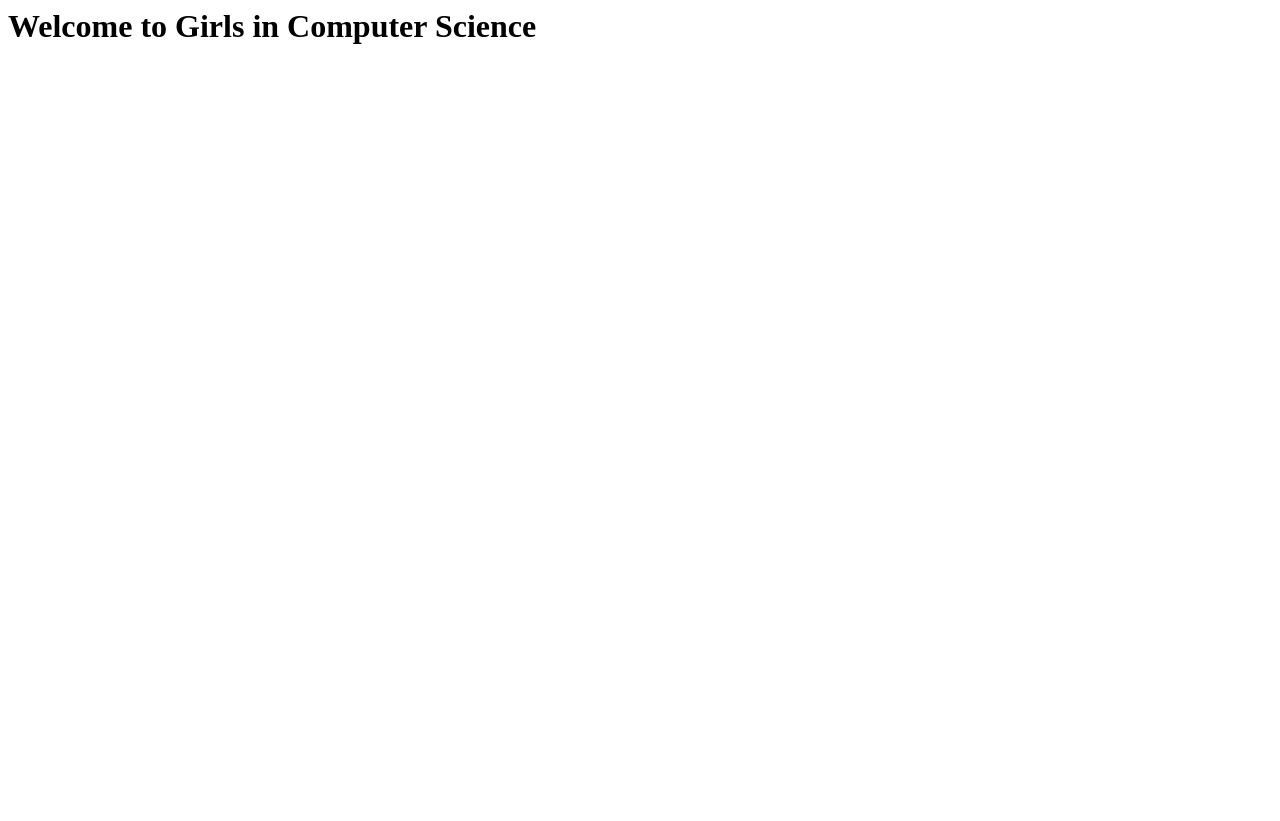
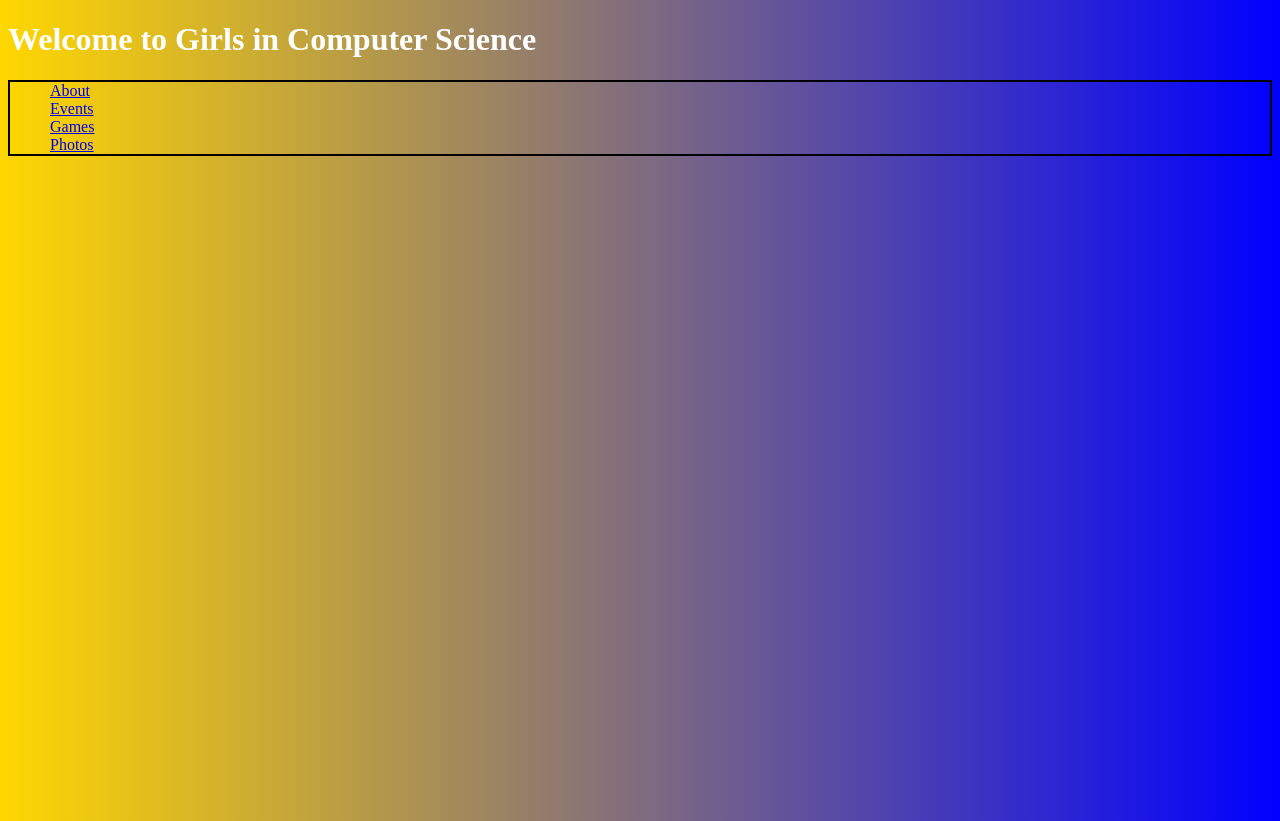
Before and after one commit to Christinarbuck/gics, a website: page gics/JavaScript/views/home.html in a window 1280 px wide. Before the commit the page ends 800 px from the top, so only its background shows below. Drawn offline with Linux system fonts and the light colour scheme.

Commit message:
added doctype, css, and html classes

```diff
--- a/gics/JavaScript/views/home.html
+++ b/gics/JavaScript/views/home.html
@@ -1,5 +1,26 @@
-<div class="container row">
-  <div class="col-md-12">
-    <h1>Welcome to Girls in Computer Science</h1>
+<!DOCTYPE html>
+<html lang="en">
+<head>
+  <meta charset="UTF-8">
+  <meta name="viewport" content="width=device-width, initial-scale=1.0">
+  <meta http-equiv="X-UA-Compatible" content="ie=edge">
+  <link rel="stylesheet" href="style.css">
+  <title>Home</title>
+</head>
+
+<body>
+  <div class="container row">
+    <div class="col-md-12">
+      <h1 class="header">Welcome to Girls in Computer Science</h1>
+    </div>
   </div>
-</div>
+  <div class="navigation">
+      <ul class="navigation navigation--items">
+        <li><a href="about.html">About</a></li>
+        <li><a href="events.html">Events</a></li>
+        <li><a href="snake.html">Games</a></li>
+        <li><a href="photos.html">Photos</a></li>
+      </ul>
+    </div>
+</body>
+</html>
--- /dev/null
+++ b/gics/JavaScript/views/style.css
@@ -0,0 +1,32 @@
+html
+{
+    height: 100%;
+}
+
+body
+{
+    height: 100%;
+    background: linear-gradient(to left, blue, gold);
+    color: white;
+}
+
+.navigation--items
+{
+    border: solid black 2px;
+    list-style-type: none;
+    margin: none;
+    padding: none;
+}
+
+.navigation--items a
+{
+    display: block;
+    width: 60px;
+}
+
+.navigation--items a:hover
+{
+    color: red;
+    background-color: rgb(255, 255, 255);
+    transition-duration: 500ms;
+}
```
Also changed, not shown: gics/JavaScript/views/about.html (+16 -5 lines), gics/JavaScript/views/events.html (+12 -0 lines), gics/JavaScript/views/photos.html (+16 -4 lines), gics/JavaScript/views/snake.html (+16 -4 lines).
